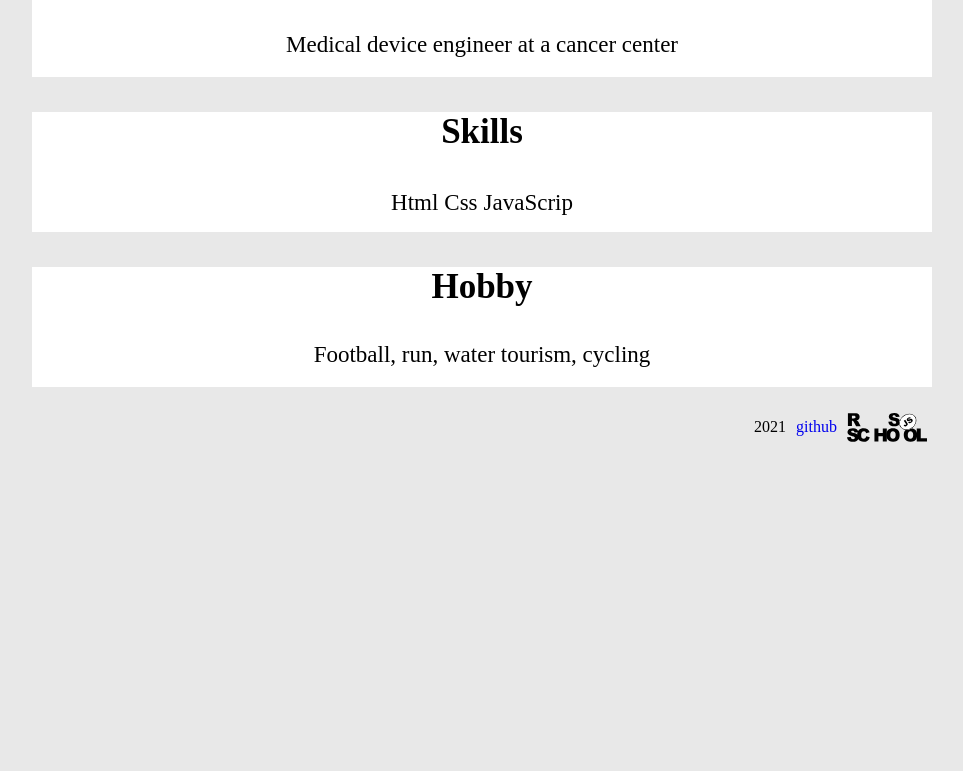
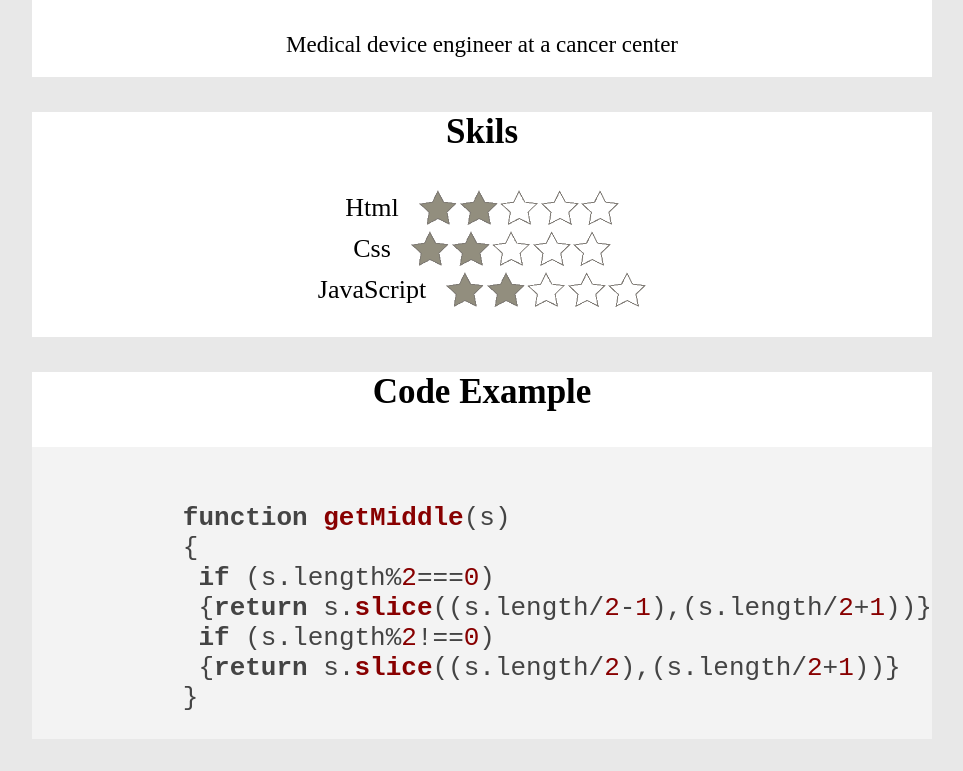
Before and after one commit to TuzovArtem/rsschool-cv, a plain HTML site: page index.html in a window 1280 px wide. Shown: the part 603-1374 px from the top of the page, without its empty margins (158-1121 px from the left). Before the commit the page ends 1080 px from the top, so only its background shows below. Drawn offline with nearby package versions, Linux system fonts and the light colour scheme.

Commit message:
feat: add code example

```diff
--- a/index.html
+++ b/index.html
@@ -5,6 +5,10 @@
     <meta name="viewport" content="width=device-width, initial-scale=1.0">
     <title>Document</title>
      <link rel="stylesheet" href="style.css">
+
+     <link rel="stylesheet" href="//cdnjs.cloudflare.com/ajax/libs/highlight.js/9.15.9/styles/default.min.css">
+     <script src="//cdnjs.cloudflare.com/ajax/libs/highlight.js/9.15.9/highlight.min.js"></script>
+     <script>hljs.initHighlightingOnLoad();</script>
 </head>
 <body>
 
@@ -35,14 +39,36 @@
       <p>	Medical device engineer at a cancer center</p>
     </section>
 
-    <section class='skills'>
-      <h3>Skills</h3>
-       <ul>
-         <li>Html</li>
-         <li>Css</li>
-         <li>JavaScrip</li>
-         </ul>
-		</section>
+    <section class='skils'>
+      <h3>Skils</h3>
+       <ul class='skils__list'>
+         <li class='skils__item'>
+           <div class='skils__item_text'>Html</div>
+           <img class="skils__img" src="./img/level.png" alt="">
+          </li>
+
+          <li class='skils__item'>
+            <div class='skils__item_text'>Css</div>
+            <img class="skils__img" src="./img/level.png" alt="">
+           </li>
+
+           <li class='skils__item'>
+            <div class='skils__item_text'>JavaScript</div>
+            <img class="skils__img" src="./img/level.png" alt="">
+           </li>
+    </section>
+
+    <section class="code-example">
+      <h3>Code Example</h3>
+      <pre><code class="JavaScript">
+        function getMiddle(s)
+        {
+         if (s.length%2===0)
+         {return s.slice((s.length/2-1),(s.length/2+1))}
+         if (s.length%2!==0)
+         {return s.slice((s.length/2),(s.length/2+1))}
+        }</code></pre>
+    </section>
 
 		<section class="hobby">
 			<h3>Hobby</h3>
--- a/style.css
+++ b/style.css
@@ -1,5 +1,6 @@
 body{
     background-color: rgb(232, 232, 232);
+    font-size: 26px;
 }
 
 
@@ -56,20 +57,31 @@ h3{
     font-size: 23px;
     text-align: center;
 }
-.skills{
-        max-width: 900px;
-        height: 120px;
-        margin: 20px auto;
-        background-color:white;
+.skils{
+    max-width: 900px;
+    margin: 20px auto;
+    background-color:white;
+    padding-bottom: 1px;
 }
 
-.skills li{
-    font-size: 23px;
+.skils__img{
+    height: 35px;
+    margin: 0;
+}
+.skils__item{
+    display: flex;
+    font-size: 26px;
     text-align: center;
     margin: 3px;
 }
-.skills ul{
+.skils__item_text{
+    align-self: center;
+    margin-right: 20px;
+}
+.skils__list{
     display: flex;
+    flex-direction: column;
+    align-items: center;
     list-style-type: none;
     justify-content: center;
     padding: 0;
@@ -86,6 +98,11 @@ h3{
     text-align: center;
 }
 
+.code-example{
+    max-width: 900px;
+    margin: 20px auto;
+    background-color:white;
+}
 .hobby{
     max-width: 900px;
     height: 120px;
```
Also changed, not shown: img/level.png (added).
